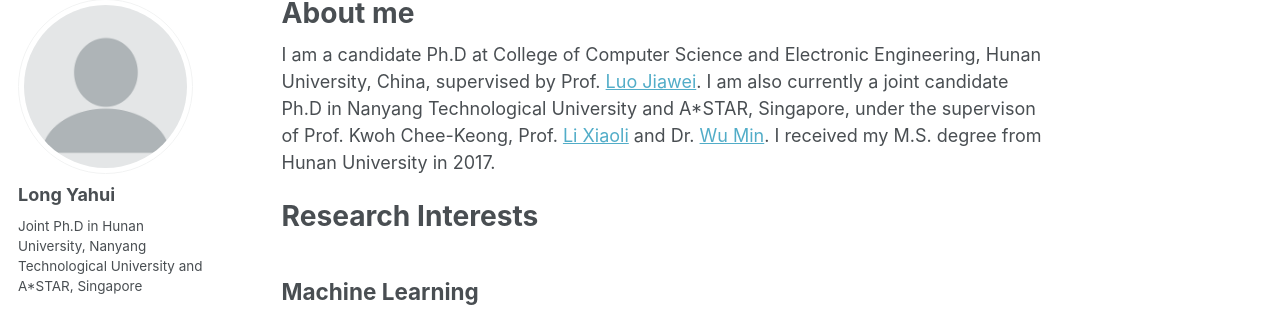
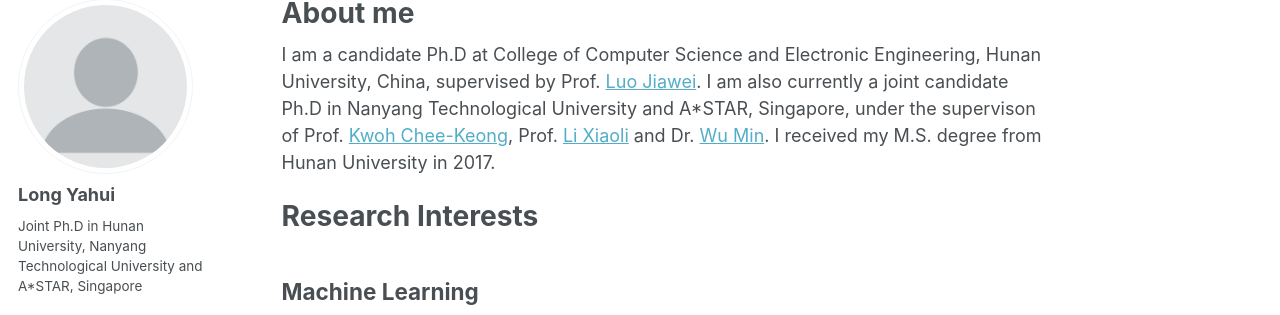
Before and after one commit to longyahui/Home, a Jekyll site: the page built from _pages/about.md, in a window 1280 px wide and 1182 px high. Shown: the part 119-434 px from the top of the window. Built offline with Jekyll 4.4.1, drawn with Linux system fonts in a browser that asks for light colours; part of the change alters nothing that is shown.

```diff
--- a/_pages/about.md
+++ b/_pages/about.md
@@ -8,7 +8,7 @@ redirect_from:
   - /about.html
 ---
 
-I am a candidate Ph.D at College of Computer Science and Electronic Engineering, Hunan University, China, supervised by Prof. [Luo Jiawei](http://csee.hnu.edu.cn/people/luojiawei). I am also currently a joint candidate Ph.D in Nanyang Technological University and A*STAR, Singapore, under the supervison of Prof. Kwoh Chee-Keong, Prof. [Li Xiaoli](https://personal.ntu.edu.sg/xlli/) and Dr. [Wu Min](https://sites.google.com/site/wumincf/). I received my M.S. degree from Hunan University in 2017.
+I am a candidate Ph.D at College of Computer Science and Electronic Engineering, Hunan University, China, supervised by Prof. [Luo Jiawei](http://csee.hnu.edu.cn/people/luojiawei). I am also currently a joint candidate Ph.D in Nanyang Technological University and A*STAR, Singapore, under the supervison of Prof. [Kwoh Chee-Keong](https://personal.ntu.edu.sg/asckkwoh/), Prof. [Li Xiaoli](https://personal.ntu.edu.sg/xlli/) and Dr. [Wu Min](https://sites.google.com/site/wumincf/). I received my M.S. degree from Hunan University in 2017.
 
 # Research Interests
 ## Machine Learning
```
